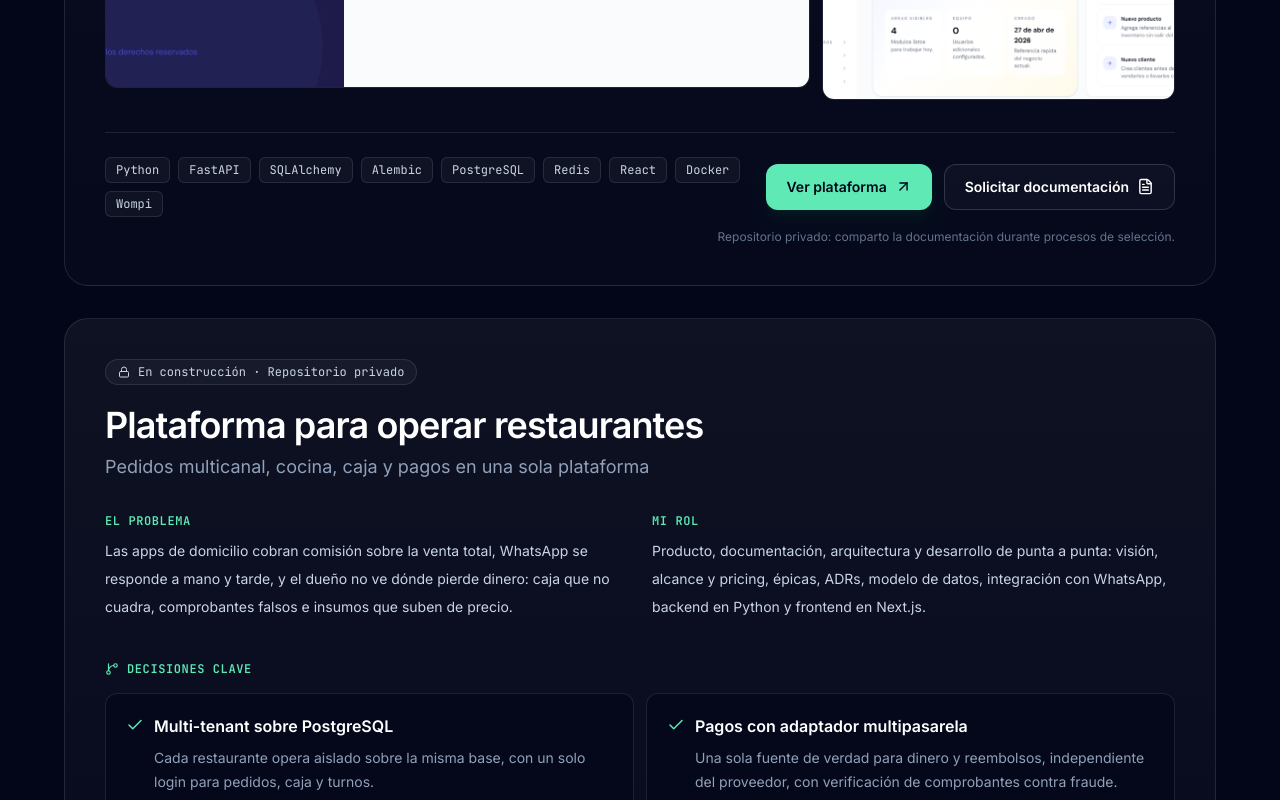
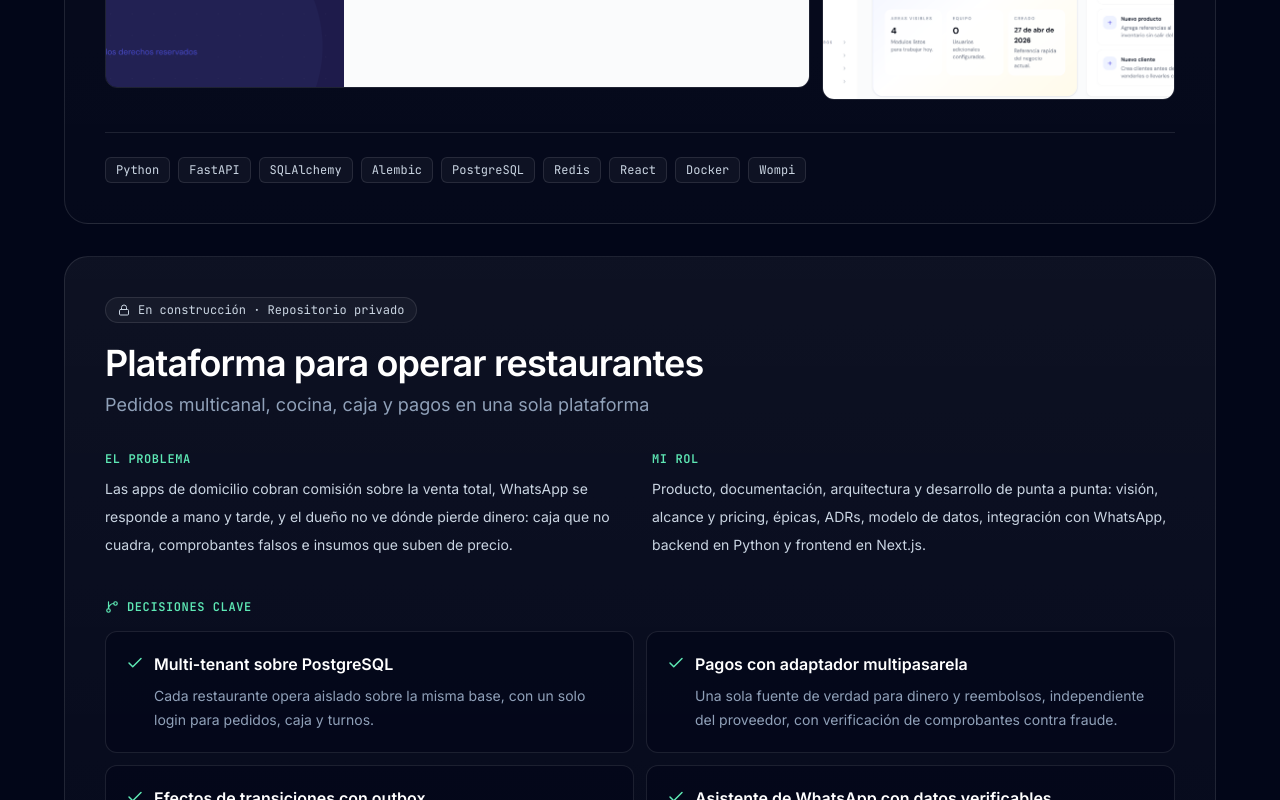
Before and after one commit to AndresDiezT/Portafolio, a React (Vite) app: page / in a window 1280 px wide. Shown: the part 3020-3820 px from the top of the page. Built offline with nearby package versions, Linux system fonts and the light colour scheme.

Commit message:
actualizacion botones de proyectos

```diff
--- a/src/App.jsx
+++ b/src/App.jsx
@@ -182,7 +182,6 @@
 }
 
 function CaseStudy({ item, labels, personalInfo }) {
-  const docsHref = `mailto:${personalInfo.email}?subject=${encodeURIComponent(`${labels.docsSubject}: ${item.name}`)}`
   return (
     <article className="case-card">
       <div className="flex flex-wrap items-center gap-3">
@@ -216,14 +215,9 @@
 
       {item.screenshots && <Screenshots images={item.screenshots} name={item.name} label={labels.gallery} />}
 
-      <div className="mt-8 flex flex-col gap-6 border-t border-white/10 pt-6 lg:flex-row lg:items-center lg:justify-between">
+      <div className="mt-8 border-t border-white/10 pt-6">
         <div className="flex flex-wrap gap-2">{item.stack.map((tech) => <span key={tech} className="tech-pill">{tech}</span>)}</div>
-        <div className="flex shrink-0 flex-col gap-3 sm:flex-row">
-          {item.url && <a href={item.url} target="_blank" rel="noreferrer" className="primary-button">{labels.visit}<ArrowUpRight size={17} /></a>}
-          <a href={docsHref} className="ghost-button">{labels.docs}<FileText size={17} /></a>
-        </div>
       </div>
-      <p className="mt-3 text-xs text-slate-500 lg:text-right">{labels.docsNote}</p>
     </article>
   )
 }
@@ -237,7 +231,6 @@
         <p className="mt-1 text-slate-400">{project.tagline}</p>
         <p className="mt-4 text-sm leading-7 text-slate-300">{project.description}</p>
         <div className="mt-5 flex flex-wrap gap-2">{project.stack.map((tech) => <span key={tech} className="tech-pill">{tech}</span>)}</div>
-        <a href={project.url} target="_blank" rel="noreferrer" className="mt-6 ghost-button">{labels.visit}<ArrowUpRight size={17} /></a>
       </div>
       <div className="grid grid-cols-2 gap-3">
         <img src={project.screenshots[0]} alt={`${project.name} — 1`} className="col-span-2 aspect-[16/9] w-full rounded-xl border border-white/10 object-cover object-top" loading="lazy" />
```
